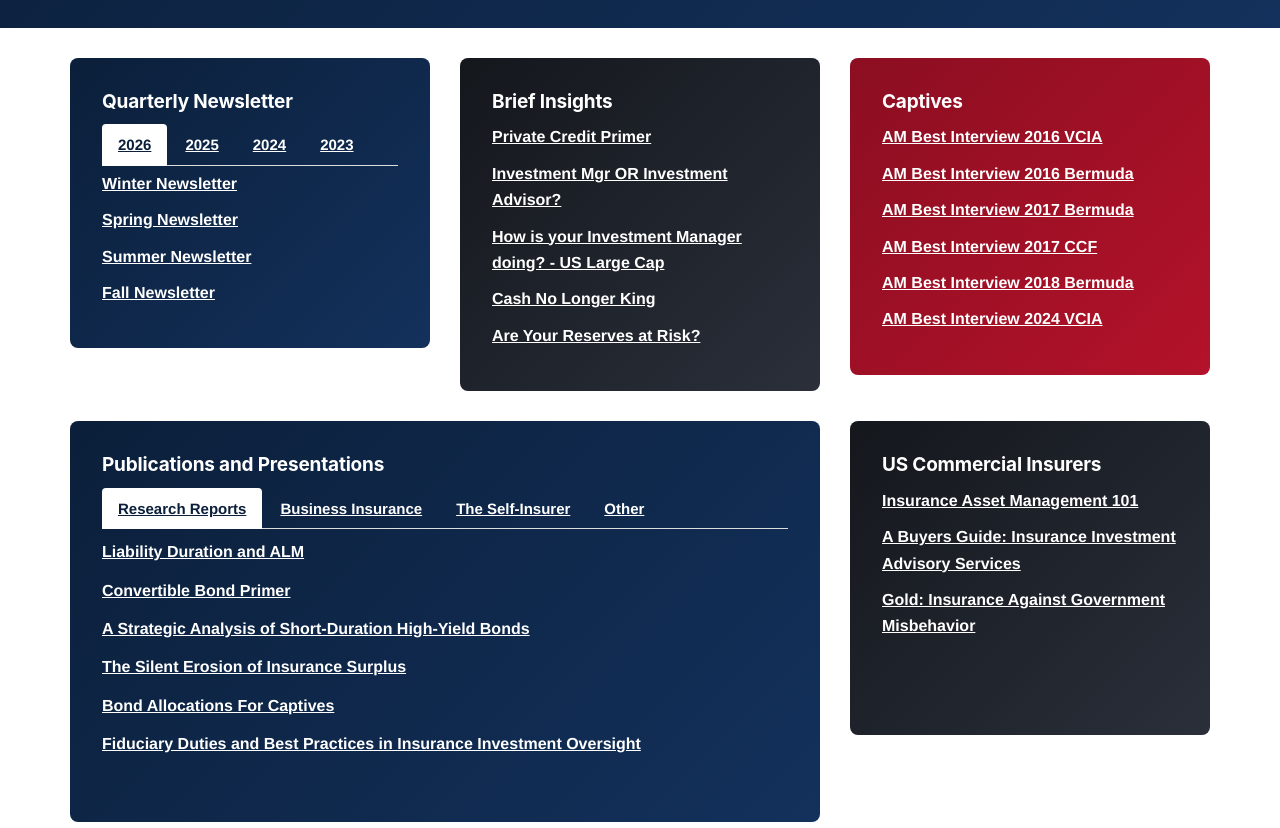
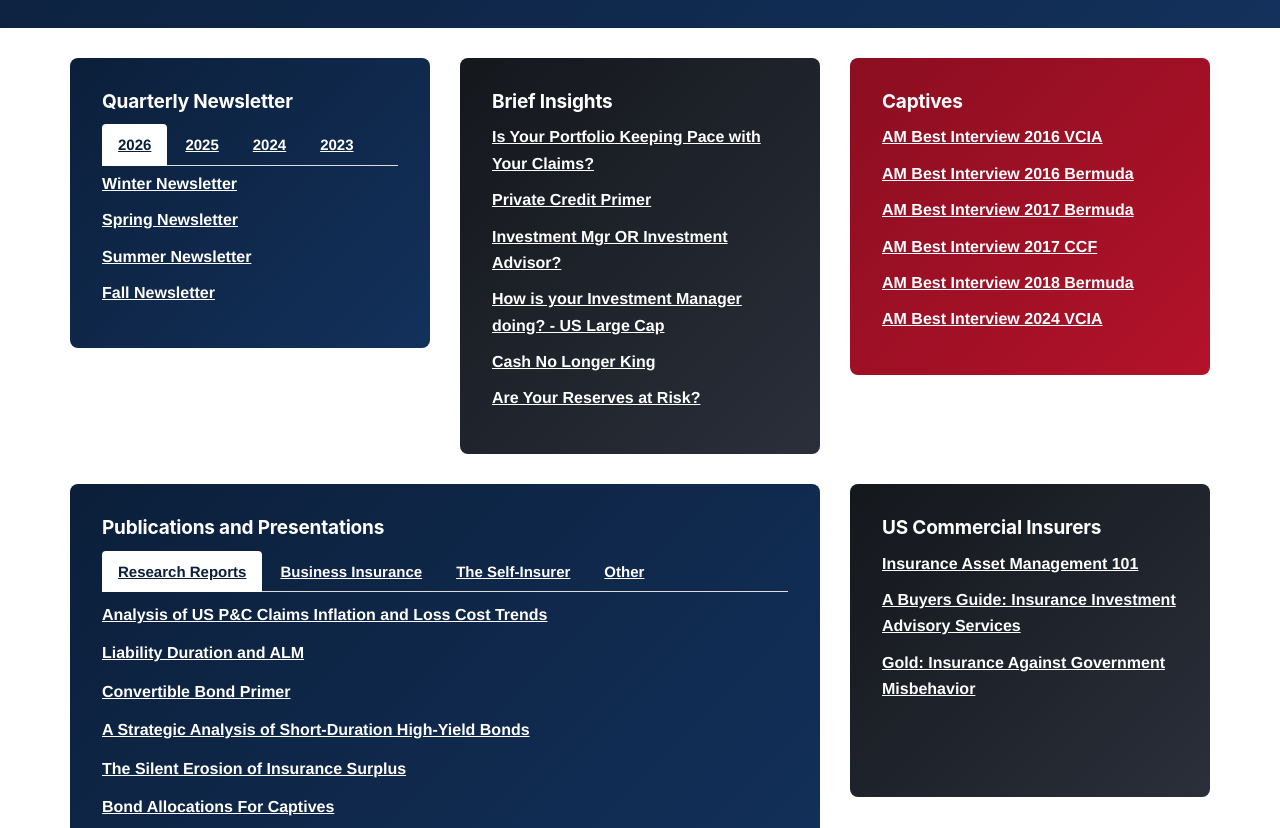
Before and after one commit to tterzer/capvisor-website, a plain HTML site: page research.html in a window 1280 px wide. Shown: the part 380-1208 px from the top of the page. Drawn offline with nearby package versions, Linux system fonts and the light colour scheme; a script that the page names is missing.

Commit message:
Add P&C claims inflation research report and executive summary brief to Archives
Co-Authored-By: Claude Sonnet 4.6 <noreply@anthropic.com>

```diff
--- a/research.html
+++ b/research.html
@@ -107,6 +107,8 @@ Thoughts from Captive Leaders and Thinker <!DOCTYPE html>
 <div class="cv-card cv-card-black" style="height:auto">
 <h3>Brief Insights</h3>
 
+<p><a href="research/Investment Portfolio and Claims Inflation.pdf"><strong>Is Your Portfolio Keeping Pace with Your Claims?</strong></a></p>
+
 <p><a href="research/Overlooking a Strategic Opportunity in Private Markets.pdf"><strong>Private Credit Primer</strong></a></p>
 
 <p><strong><a href="research/Investment Manager OR Investment Advisor.pdf">Investment Mgr OR Investment Advisor?</a></strong></p>
@@ -158,6 +160,11 @@ Thoughts from Captive Leaders and Thinker <!DOCTYPE html>
 
 <div class="tab-content">
 <div class="tab-pane active" id="home" role="tabpanel" style="padding-top:10px; padding-bottom:20px;">
+
+<p style="margin-bottom:12px;">
+  <strong><a href="research/PC Claims Cost Inflation Research Report - August 2026.pdf">
+  Analysis of US P&amp;C Claims Inflation and Loss Cost Trends</a></strong>
+</p>
 
 <p style="margin-bottom:12px;">
   <strong><a href="research/Research Report - Liability Duration and ALM.pdf">
```
Also changed, not shown: 2 other files.
